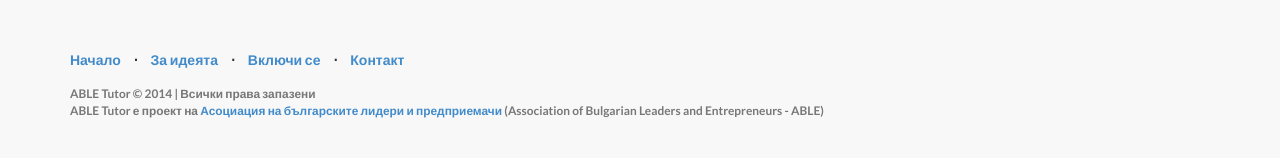
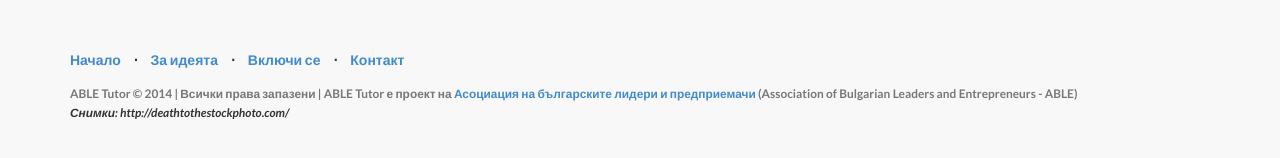
Before and after one commit to abletutor/abletutor.github.io, a plain HTML site: page index.html in a window 1280 px wide. Shown: the part 2127-2285 px from the top of the page. Drawn offline with nearby package versions, Linux system fonts and the light colour scheme.

Commit message:
IMage credits

```diff
--- a/index.html
+++ b/index.html
@@ -230,9 +230,11 @@
                         </li>
                     </ul>
                     <p class="copyright text-muted small">
-						ABLE Tutor © 2014 | Всички права запазени
-						<br>
+						ABLE Tutor © 2014 | Всички права запазени |
 						ABLE Tutor е проект на <a target="_blank" href="http://www.ablebulgaria.org">Асоциация на българските лидери и предприемачи</a> (Association of Bulgarian Leaders and Entrepreneurs - ABLE)
+					</p>
+					<p>
+						<small><i>Снимки: http://deathtothestockphoto.com/</i></small>
 					</p>
                 </div>
             </div>
```
